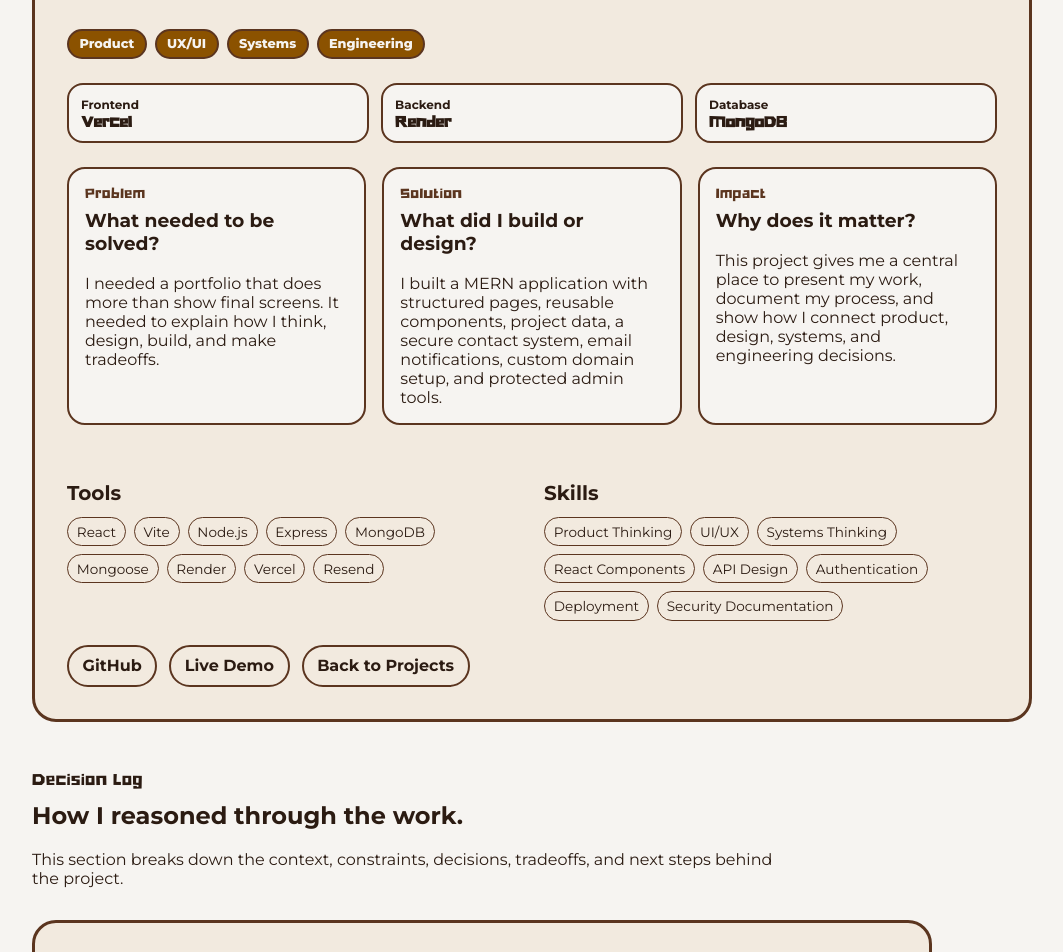
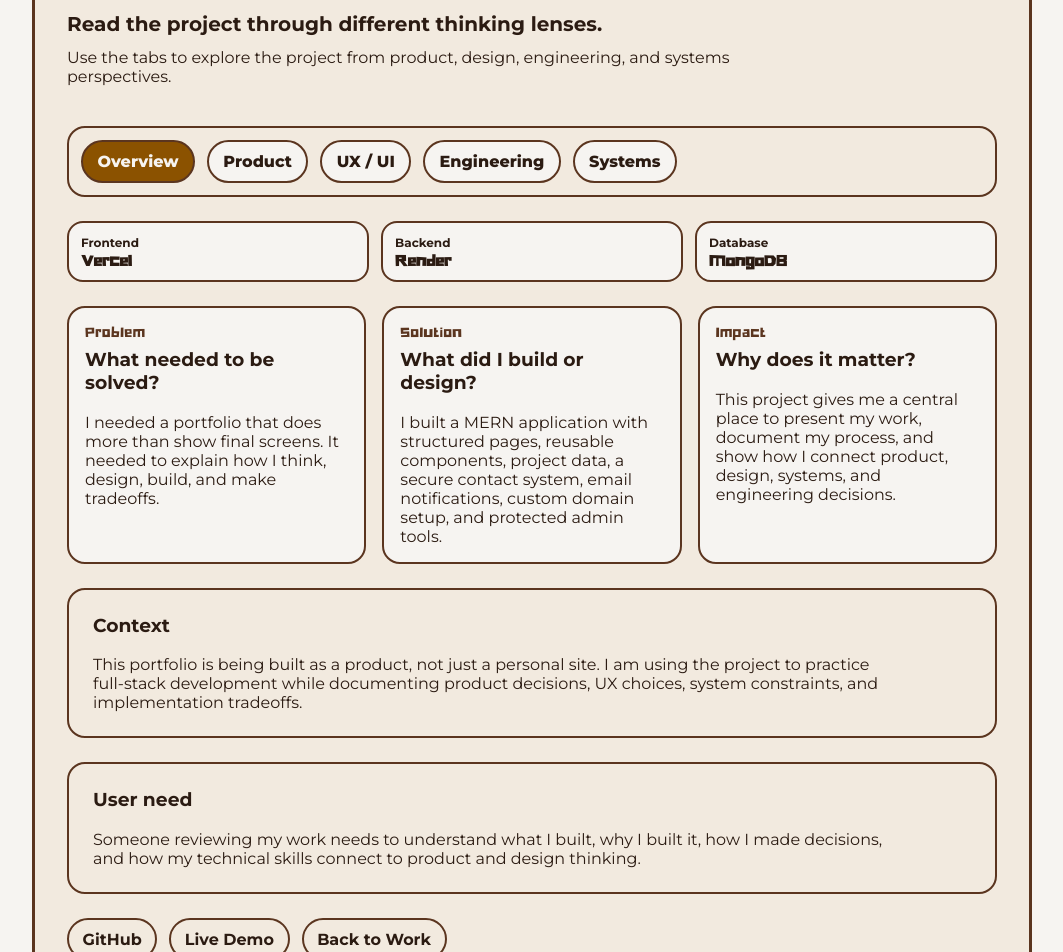
Before and after one commit to tabee1024/TabithaSulaiman, a React (Vite) app in the folder client/: page /projects/portfolio-mern in a window 1280 px wide. Shown: the part 700-1652 px from the top of the page, without its empty margins (58-1121 px from the left). Built offline with nearby package versions, Linux system fonts and the light colour scheme.

Commit message:
v2.3.8: Improve project detail pages w thinking tabs.

```diff
--- a/client/src/pages/ProjectDetails.jsx
+++ b/client/src/pages/ProjectDetails.jsx
@@ -1,10 +1,48 @@
+import { useState } from "react";
 import { Link, useParams } from "react-router-dom";
 import Navbar from "../components/layout/Navbar";
-import CaseStudyTemplate from "../components/caseStudies/CaseStudyTemplate";
 import projects from "../data/projects";
+
+const detailTabs = [
+    {
+        id: "overview",
+        label: "Overview",
+    },
+    {
+        id: "product",
+        label: "Product",
+    },
+    {
+        id: "ux-ui",
+        label: "UX / UI",
+    },
+    {
+        id: "engineering",
+        label: "Engineering",
+    },
+    {
+        id: "systems",
+        label: "Systems",
+    },
+];
+
+function renderList(items) {
+    if (!items || items.length === 0) {
+        return <p>Details will be added as this project develops.</p>;
+    }
+
+    return (
+        <ul className="project-detail-list">
+            {items.map((item) => (
+                <li key={item}>{item}</li>
+            ))}
+        </ul>
+    );
+}
 
 function ProjectDetails() {
     const { projectId } = useParams();
+    const [activeTab, setActiveTab] = useState("overview");
 
     const project = projects.find((currentProject) => currentProject.id === projectId);
 
@@ -16,10 +54,10 @@ function ProjectDetails() {
                 <main className="home-page">
                     <section className="content-card">
                         <p className="eyebrow">Project Not Found</p>
-                        <h1>This project does not exist yet.</h1>
-                        <p>The project link may be incorrect or the project data may not be available.</p>
+                        <h1>This work item does not exist yet.</h1>
+                        <p>The link may be incorrect or the work item may not be available.</p>
                         <Link className="button button-primary" to="/projects">
-                            Back to Projects
+                            Back to Work
                         </Link>
                     </section>
                 </main>
@@ -27,21 +65,31 @@ function ProjectDetails() {
         );
     }
 
+    const caseStudy = project.caseStudy;
+
     return (
         <>
             <Navbar />
 
             <main className="home-page project-detail-page">
                 <section className="home-section">
+                    <Link className="project-back-link" to="/projects">
+                        ← Back to Work
+                    </Link>
+
                     <div className="project-detail-hero">
                         <div className="section-heading">
-                            <Link className="project-back-link" to="/projects">
-                                ← Back to Projects
-                            </Link>
+                            <p className="eyebrow">{project.displayType || project.type}</p>
+                            <h1>{project.title}</h1>
+                            <p>{project.shortValue || project.summary}</p>
 
-                            <p className="eyebrow">{project.type}</p>
-                            <h1>{project.title}</h1>
-                            <p>{project.summary}</p>
+                            <div className="thinking-lens-row">
+                                {project.thinkingLenses.map((lens) => (
+                                    <span className="thinking-lens" key={lens}>
+                                        {lens}
+                                    </span>
+                                ))}
+                            </div>
                         </div>
 
                         <aside className="project-detail-side-panel" aria-label="Project summary">
@@ -66,18 +114,35 @@ function ProjectDetails() {
 
                     <div className="content-card project-detail-card project-overview-card">
                         <div className="project-detail-section-header">
-                            <p className="eyebrow">Overview</p>
-                            <h2>How this project comes together.</h2>
+                            <p className="eyebrow">Case Study</p>
+                            <h2>Read the project through different thinking lenses.</h2>
+                            <p>
+                                Use the tabs to explore the project from product, design,
+                                engineering, and systems perspectives.
+                            </p>
                         </div>
 
-                        <div className="thinking-lens-row">
-                            {project.thinkingLenses.map((lens) => (
-                                <span className="thinking-lens" key={lens}>
-                                    {lens}
-                                </span>
+                        <div className="project-detail-tabs" role="tablist" aria-label="Project detail sections">
+                            {detailTabs.map((tab) => (
+                                <button
+                                    className={
+                                        activeTab === tab.id
+                                            ? "project-detail-tab project-detail-tab-active"
+                                            : "project-detail-tab"
+                                    }
+                                    type="button"
+                                    role="tab"
+                                    aria-selected={activeTab === tab.id}
+                                    key={tab.id}
+                                    onClick={() => setActiveTab(tab.id)}
+                                >
+                                    {tab.label}
+                                </button>
                             ))}
                         </div>
 
+                        {activeTab === "overview" && (
+                            <div className="project-detail-tab-panel">
                                 <div className="project-detail-snapshot">
                                     {project.impactStats.map((stat) => (
                                         <div className="project-stat" key={`${stat.label}-${stat.value}`}>
@@ -107,9 +172,67 @@ function ProjectDetails() {
                                     </article>
                                 </div>
 
+                                <div className="project-detail-text-block">
+                                    <h3>Context</h3>
+                                    <p>{caseStudy.context}</p>
+                                </div>
+
+                                <div className="project-detail-text-block">
+                                    <h3>User need</h3>
+                                    <p>{caseStudy.userNeed}</p>
+                                </div>
+                            </div>
+                        )}
+
+                        {activeTab === "product" && (
+                            <div className="project-detail-tab-panel">
+                                <div className="project-detail-text-block">
+                                    <h3>Product decisions</h3>
+                                    {renderList(caseStudy.productDecisions)}
+                                </div>
+
+                                <div className="project-detail-text-block">
+                                    <h3>Constraints</h3>
+                                    {renderList(caseStudy.constraints)}
+                                </div>
+
+                                <div className="project-detail-text-block">
+                                    <h3>Tradeoffs</h3>
+                                    {renderList(caseStudy.tradeoffs)}
+                                </div>
+                            </div>
+                        )}
+
+                        {activeTab === "ux-ui" && (
+                            <div className="project-detail-tab-panel">
+                                <div className="project-detail-text-block">
+                                    <h3>UX / UI decisions</h3>
+                                    {renderList(caseStudy.designDecisions)}
+                                </div>
+
+                                <div className="project-detail-text-block">
+                                    <h3>Design and product skills</h3>
+                                    <div className="skill-tags">
+                                        {project.skills.map((skill) => (
+                                            <span className="skill-tag" key={skill}>
+                                                {skill}
+                                            </span>
+                                        ))}
+                                    </div>
+                                </div>
+                            </div>
+                        )}
+
+                        {activeTab === "engineering" && (
+                            <div className="project-detail-tab-panel">
+                                <div className="project-detail-text-block">
+                                    <h3>Engineering decisions</h3>
+                                    {renderList(caseStudy.engineeringDecisions)}
+                                </div>
+
                                 <div className="project-detail-tool-grid">
                                     <div>
-                                <h2>Tools</h2>
+                                        <h3>Tools</h3>
                                         <div className="skill-tags">
                                             {project.tools.map((tool) => (
                                                 <span className="skill-tag" key={tool}>
@@ -120,16 +243,40 @@ function ProjectDetails() {
                                     </div>
 
                                     <div>
-                                <h2>Skills</h2>
+                                        <h3>Technical signals</h3>
                                         <div className="skill-tags">
-                                    {project.skills.map((skill) => (
-                                        <span className="skill-tag" key={skill}>
-                                            {skill}
+                                            {project.cardTags.map((tag) => (
+                                                <span className="skill-tag" key={tag}>
+                                                    {tag}
                                                 </span>
                                             ))}
                                         </div>
                                     </div>
                                 </div>
+                            </div>
+                        )}
+
+                        {activeTab === "systems" && (
+                            <div className="project-detail-tab-panel">
+                                <div className="project-detail-text-block">
+                                    <h3>Systems thinking</h3>
+                                    <p>
+                                        This project connects users, interface decisions, data,
+                                        backend behavior, deployment, and future iteration into one working system.
+                                    </p>
+                                </div>
+
+                                <div className="project-detail-text-block">
+                                    <h3>Proof points</h3>
+                                    {renderList(project.proofPoints)}
+                                </div>
+
+                                <div className="project-detail-text-block">
+                                    <h3>Next steps</h3>
+                                    {renderList(caseStudy.nextSteps)}
+                                </div>
+                            </div>
+                        )}
 
                         <div className="project-actions">
                             {project.links.github && (
@@ -144,20 +291,9 @@ function ProjectDetails() {
                                 </a>
                             )}
 
-                            <Link to="/projects">Back to Projects</Link>
+                            <Link to="/projects">Back to Work</Link>
                         </div>
                     </div>
-
-                    <div className="project-detail-section-header case-study-intro">
-                        <p className="eyebrow">Decision Log</p>
-                        <h2>How I reasoned through the work.</h2>
-                        <p>
-                            This section breaks down the context, constraints, decisions, tradeoffs,
-                            and next steps behind the project.
-                        </p>
-                    </div>
-
-                    <CaseStudyTemplate project={project} />
                 </section>
             </main>
         </>
--- a/client/src/styles/components.css
+++ b/client/src/styles/components.css
@@ -912,6 +912,77 @@
     gap: var(--space-lg);
 }
 
+.project-back-link {
+    display: inline-flex;
+    margin-bottom: var(--space-lg);
+    font-weight: 800;
+    text-decoration: none;
+}
+
+.project-back-link:hover,
+.project-back-link:focus-visible {
+    text-decoration: underline;
+}
+
+.project-detail-tabs {
+    display: flex;
+    flex-wrap: wrap;
+    gap: var(--space-sm);
+    padding: var(--space-sm);
+    border: 2px solid var(--color-brown-dark);
+    border-radius: var(--radius-lg);
+    background-color: var(--color-surface-warm);
+}
+
+.project-detail-tab {
+    min-height: 42px;
+    padding: 0.65rem 0.9rem;
+    border: 2px solid var(--color-brown-dark);
+    border-radius: var(--radius-button);
+    background-color: var(--color-bg);
+    color: var(--color-text);
+    font-weight: 800;
+    cursor: pointer;
+}
+
+.project-detail-tab:hover,
+.project-detail-tab:focus-visible,
+.project-detail-tab-active {
+    background-color: var(--color-brown);
+    color: var(--color-cream);
+}
+
+.project-detail-tab-panel {
+    display: grid;
+    gap: var(--space-lg);
+}
+
+.project-detail-text-block {
+    padding: var(--space-lg);
+    border: 2px solid var(--color-brown-dark);
+    border-radius: var(--radius-lg);
+    background-color: var(--color-surface-warm);
+}
+
+.project-detail-text-block h3,
+.project-detail-text-block p {
+    margin-top: 0;
+}
+
+.project-detail-text-block p:last-child {
+    margin-bottom: 0;
+}
+
+.project-detail-list {
+    margin: 0;
+    padding-left: 1.25rem;
+}
+
+.project-detail-list li {
+    margin-bottom: var(--space-xs);
+    line-height: 1.65;
+}
+
 /* ================================
    Work -> Projects
 =================================== */
```
Also changed, not shown: client/src/styles/responsive.css (+9 -0 lines), 1 other file (tests, documents, lock files or other folders). Lines whose indentation alone changed are shown as unchanged.
